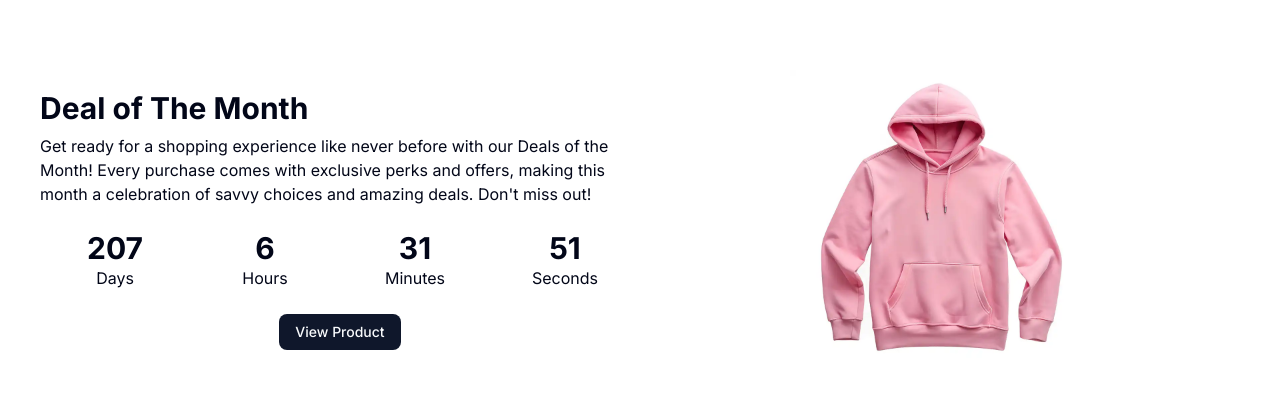
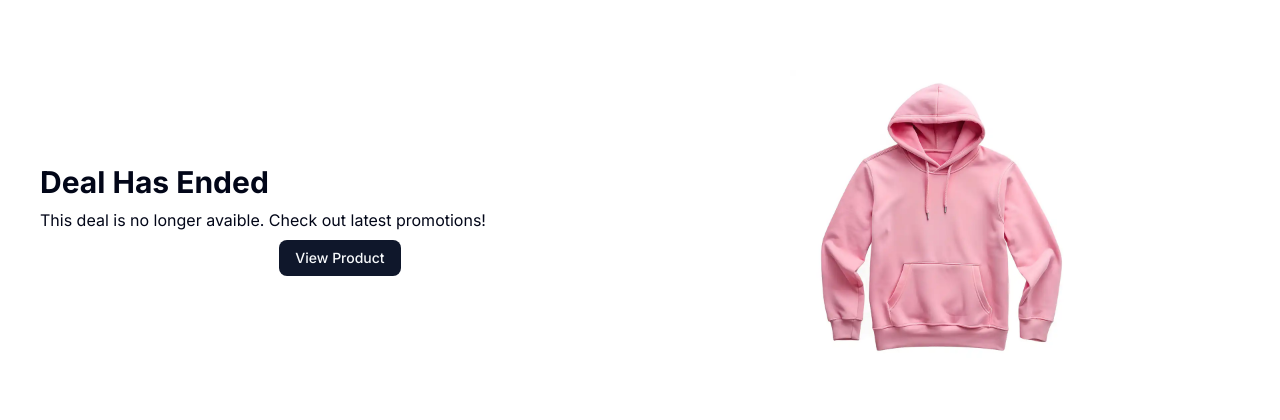
Before and after one commit to gabrielnobrel/prostore, a Next.js app: page / in a window 1280 px wide. Shown: the part 339-759 px from the top of the page. Built offline with nearby package versions, Linux system fonts and the light colour scheme; no server answers; the database is empty.

Commit message:
feat(deal-countdown): atualizar data alvo e adicionar mensagem de fim de oferta

```diff
--- a/components/deal-countdown.tsx
+++ b/components/deal-countdown.tsx
@@ -6,7 +6,7 @@ import Image from "next/image";
 import { useEffect, useState } from "react";
 
 // Static target date (replace with desired date)
-const TARGET_DATE = new Date("2026-12-20T00:00:00");
+const TARGET_DATE = new Date("2026-04-20T00:00:00");
 
 // Function to calculate the time remainig
 const calculateTimeRemaining = (targetDate: Date) => {
@@ -55,6 +55,35 @@ const DealCountdown = () => {
     );
   }
 
+  if (
+    time.days === 0 &&
+    time.hours === 0 &&
+    time.minutes === 0 &&
+    time.seconds === 0
+  ) {
+    return (
+      <section className="grid grid-cols-1 md:grid-cols-2 my-20">
+        <div className="flex flex-col gap-2 justify-center">
+          <h3 className="text-3xl font-bold">Deal Has Ended</h3>
+          <p>This deal is no longer avaible. Check out latest promotions!</p>
+          <div className="text-center">
+            <Button asChild>
+              <Link href={"/search"}>View Product</Link>
+            </Button>
+          </div>
+        </div>
+        <div className="flex justify-center">
+          <Image
+            src="/images/promo.jpg"
+            alt="Promotional Image"
+            width={300}
+            height={200}
+          />
+        </div>
+      </section>
+    );
+  }
+
   return (
     <section className="grid grid-cols-1 md:grid-cols-2 my-20">
       <div className="flex flex-col gap-2 justify-center">
```
